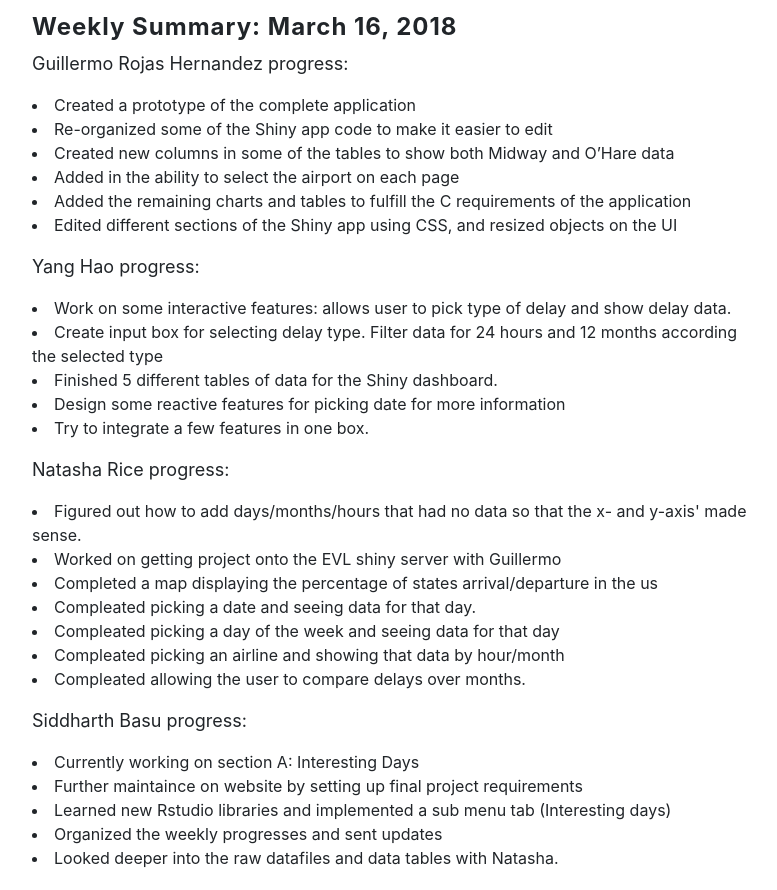
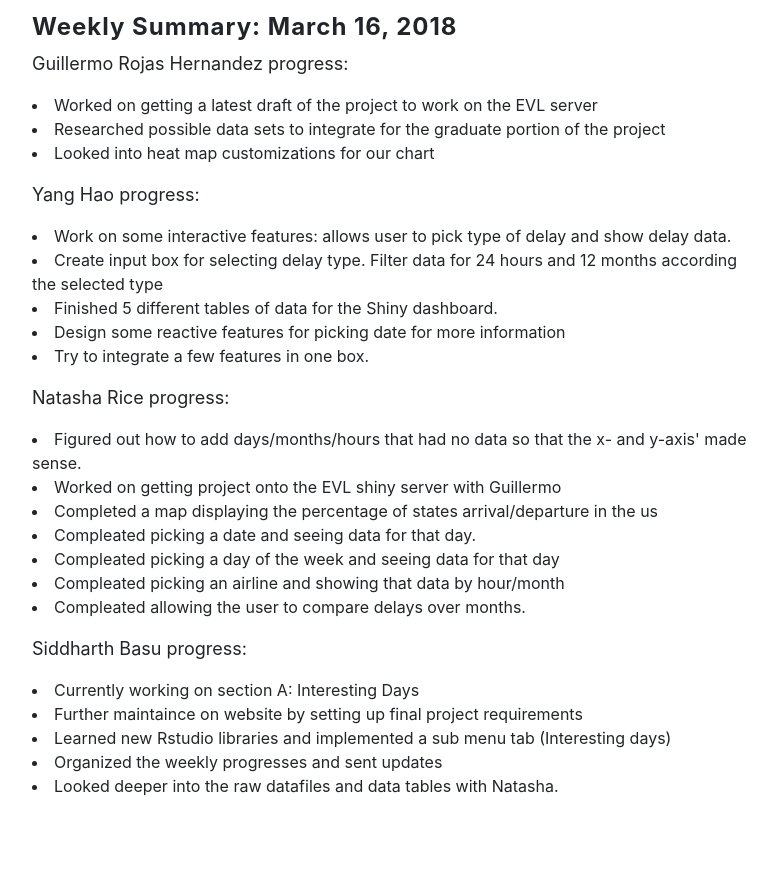
Before and after one commit to guillermokrh/CS-424---Project-2-Website, a website with bundled scripts: page index.html in a window 1280 px wide. Shown: the part 2985-3875 px from the top of the page, without its empty margins (243-1020 px from the left). Built offline with nearby package versions, Linux system fonts and the light colour scheme; a web font is replaced by a local one.

Commit message:
Guillermo's Progress
March 16, 2018

```diff
--- a/index.html
+++ b/index.html
@@ -136,12 +136,10 @@
 
               <h4><strong>Weekly Summary: March 16, 2018</strong></h4>
             <p>Guillermo Rojas Hernandez progress:
-                <li> Created a prototype of the complete application </li>
-                <li> Re-organized some of the Shiny app code to make it easier to edit </li>
-                <li> Created new columns in some of the tables to show both Midway and O’Hare data </li>
-                <li> Added in the ability to select the airport on each page </li>
-                <li> Added the remaining charts and tables to fulfill the C requirements of the application </li>
-                <li> Edited different sections of the Shiny app using CSS, and resized objects on the UI </li>
+                <li> Worked on getting a latest draft of the project to work on the EVL server </li>
+                <li> Researched possible data sets to integrate for the graduate portion of the project</li>
+                <li> Looked into heat map customizations for our chart </li>
+
             </p>
                 <p>Yang Hao progress:
 
```
